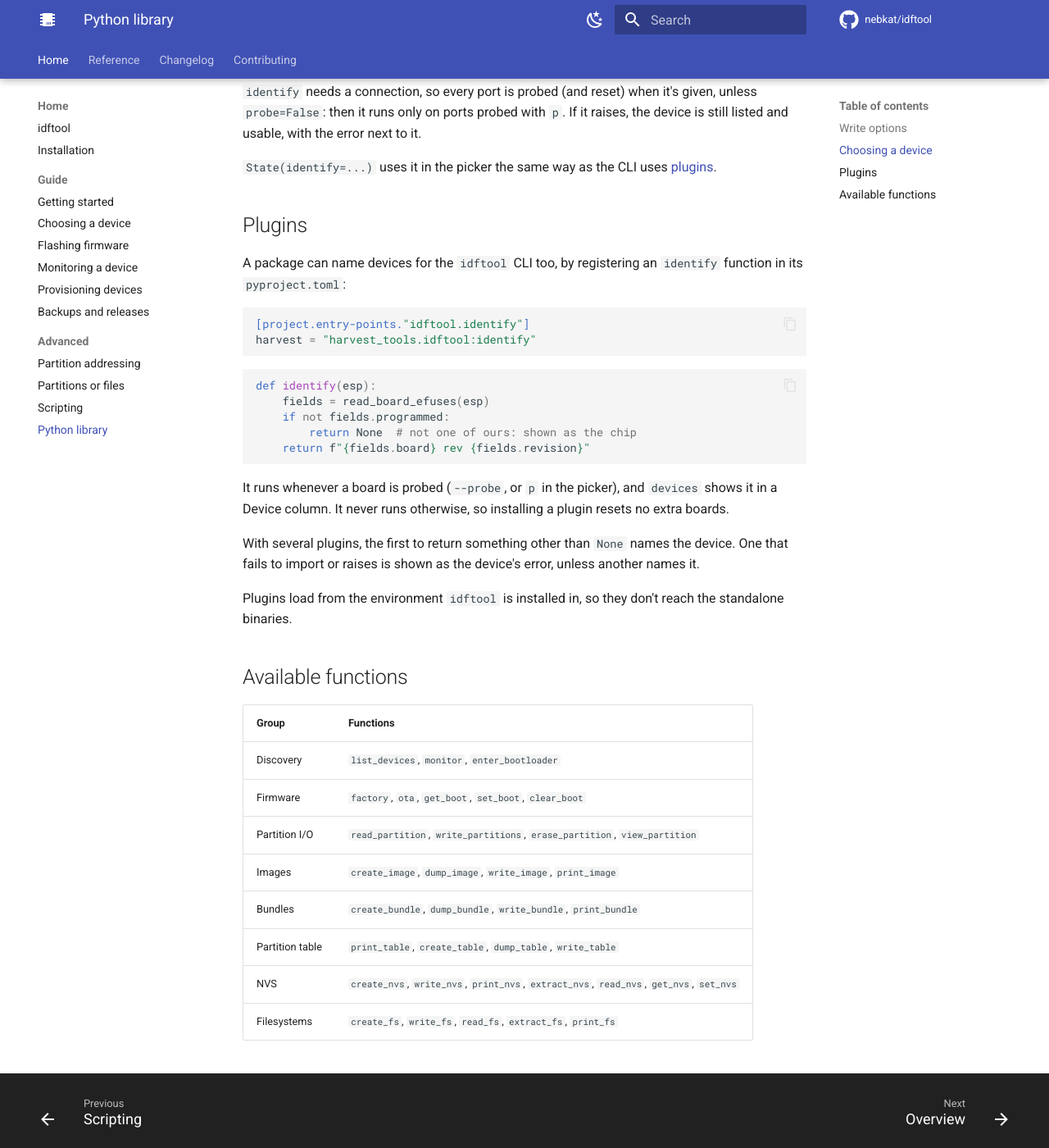
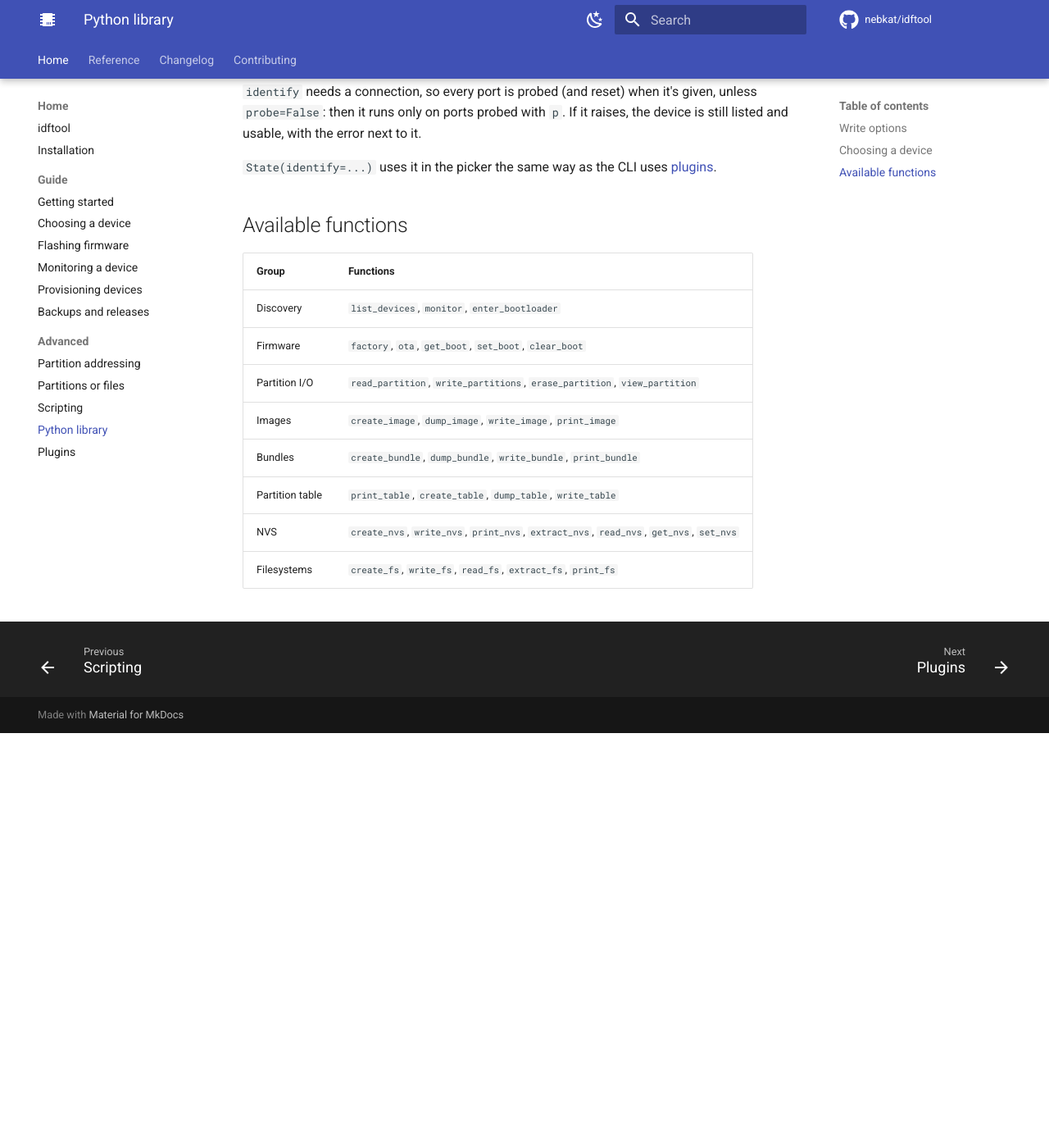
Before and after one commit to nebkat/idftool, an MkDocs documentation site: the page built from docs/library.md, in a window 1280 px wide and 1400 px high, scrolled down 1314 px. Shown: the whole window at 82% size. Built offline with MkDocs 1.6.1 and Material for MkDocs 9.7.7, drawn with Linux system fonts in a browser that asks for light colours; comment, search, counter and statistics services are not loaded; the version menu is left out; after the commit the page ends 2208 px from its top, so only the background shows below that.

Commit message:
docs: Plugins page, with an example identify plugin

````diff
--- a/docs/library.md
+++ b/docs/library.md
@@ -71,36 +71,7 @@
 raises, the device is still listed and usable, with the error next to it.
 
 `State(identify=...)` uses it in the picker the same way as the CLI uses
-[plugins](#plugins).
-
-## Plugins
-
-A package can name devices for the `idftool` CLI too, by registering an
-`identify` function in its `pyproject.toml`:
-
-```toml
-[project.entry-points."idftool.identify"]
-harvest = "harvest_tools.idftool:identify"
-```
-
-```python
-def identify(esp):
-    fields = read_board_efuses(esp)
-    if not fields.programmed:
-        return None  # not one of ours: shown as the chip
-    return f"{fields.board} rev {fields.revision}"
-```
-
-It runs whenever a board is probed (`--probe`, or `p` in the picker), and
-`devices` shows it in a Device column. It never runs otherwise, so installing a
-plugin resets no extra boards.
-
-With several plugins, the first to return something other than `None` names the
-device. One that fails to import or raises is shown as the device's error,
-unless another names it.
-
-Plugins load from the environment `idftool` is installed in, so they don't
-reach the standalone binaries.
+[plugins](guide/plugins.md).
 
 ## Available functions
 
--- a/mkdocs.yml
+++ b/mkdocs.yml
@@ -52,6 +52,7 @@
           - Partitions or files: guide/partitions-or-files.md
           - Scripting: guide/scripting.md
           - Python library: library.md
+          - Plugins: guide/plugins.md
   - Reference:
       - Overview: reference/index.md
       - Commands:
````
Also changed, not shown: docs/guide/plugins.md (added, +57 -0 lines), docs/reference/discovery.md (+1 -1 lines), 3 other files.
